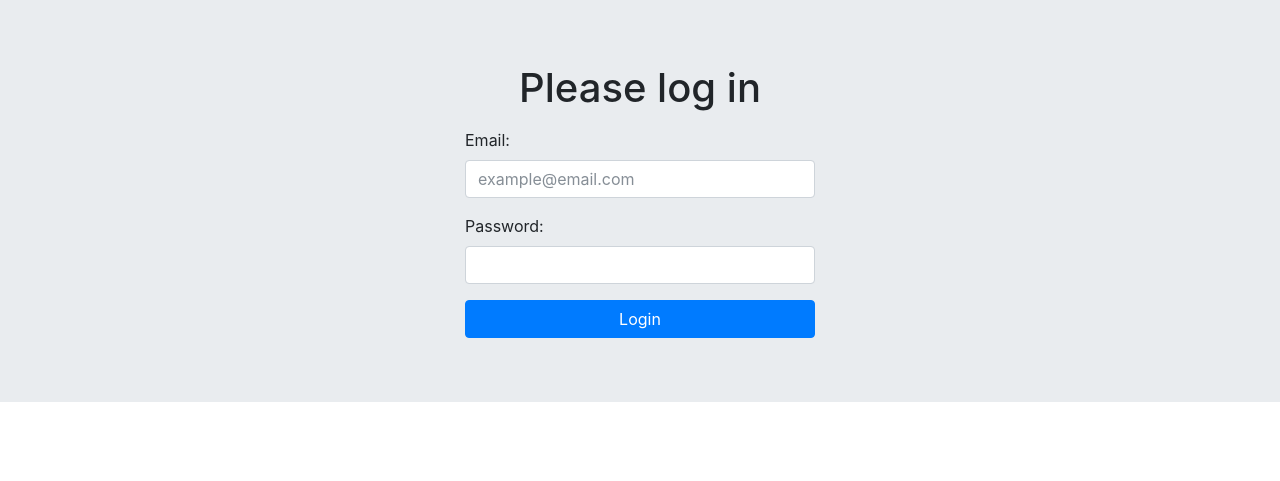
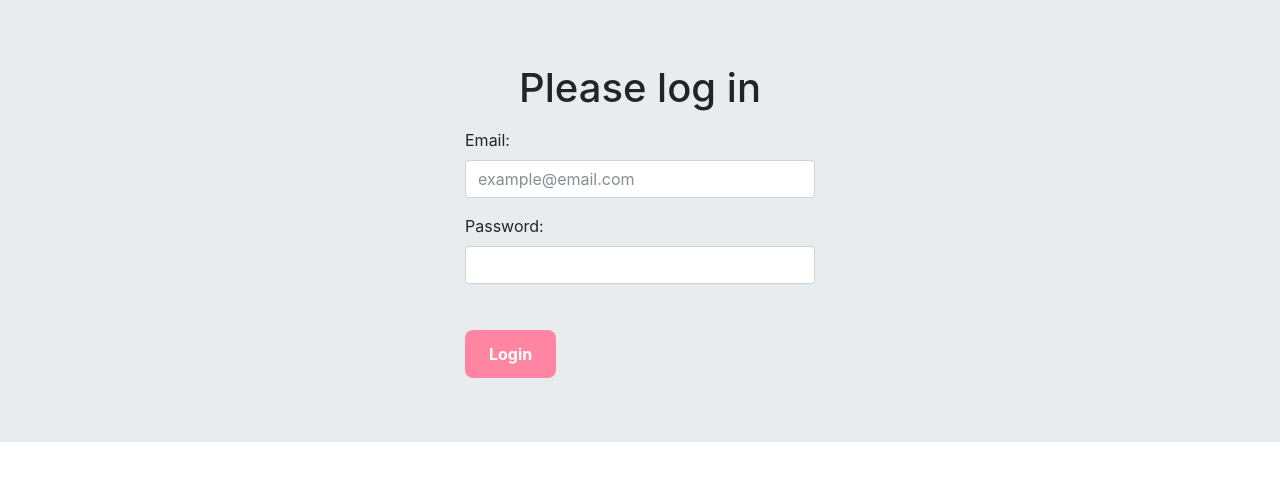
Before and after one commit to arwrity/PixelPals, a Flask app: page /login in a window 1280 px wide. Shown: the top 481 px of the page. Run offline with Flask 3, Linux system fonts and the light colour scheme; some libraries are stand-ins or nearby versions.

Commit message:
Update login.html

```diff
--- a/templates/login.html
+++ b/templates/login.html
@@ -46,10 +46,10 @@
                   required
                 />
               </div>
-              <button type="submit" class="btn btn-primary btn-block">
-                Login
-              </button>
             </form>
+            <a href="/" style="display: inline-block; margin-top: 30px; padding: 12px 24px; background-color: #ff85a2; color: white; text-decoration: none; border-radius: 8px; font-weight: bold;">
+             Login
+        </a>
             <div class="text-center">
 
             </div>
@@ -57,7 +57,8 @@
       </div>
     </div>
 
-
+    <!-- Optional JavaScript -->
+    <!-- jQuery first, then Popper.js, then Bootstrap JS -->
     <script
       src="https://code.jquery.com/jquery-3.2.1.slim.min.js"
       integrity="sha384-KJ3o2DKtIkvYIK3UENzmM7KCkRr/rE9/Qpg6aAZGJwFDMVNA/GpGFF93hXpG5KkN"
@@ -75,5 +76,7 @@
       integrity="sha384-alpBpkh1PFOepccYVYDB4do5UnbKysX5WZXm3XxPqe5iKTfUKjNkCk9SaVuEZflJ"
       crossorigin="anonymous"
     ></script>
+
+
   </body>
 </html>
```
